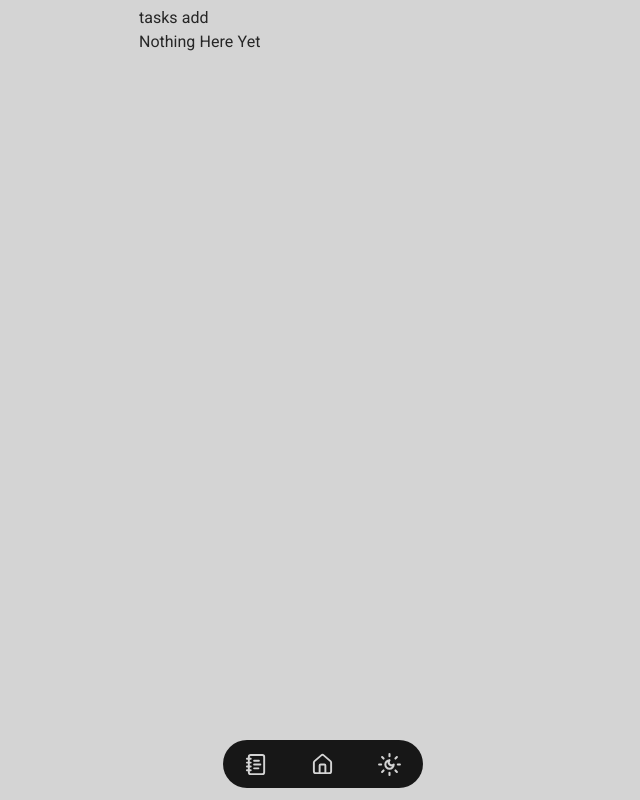
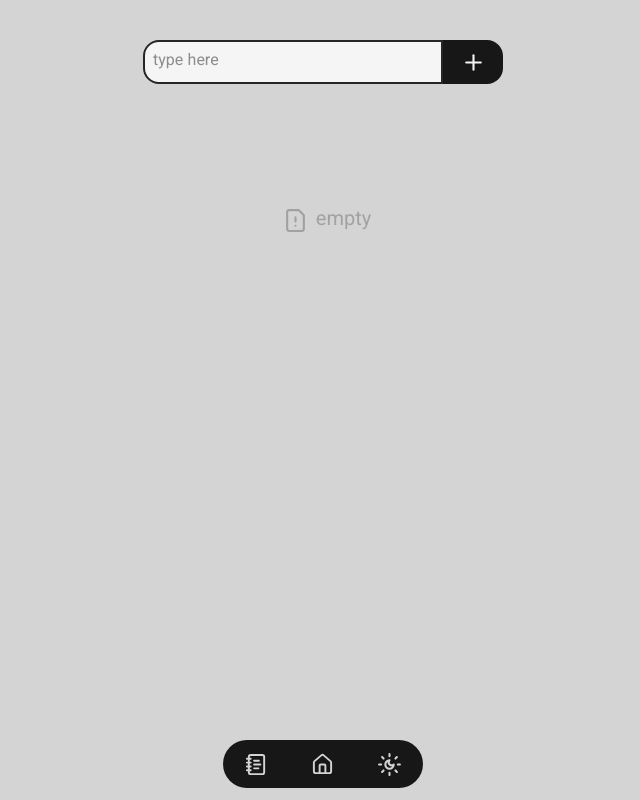
Before and after one commit to Awmiroosen/taskdone, a Next.js app: page /tasks in a window 1280 px wide. Shown: the whole page, without its empty margins (317-957 px from the left). Built offline with nearby package versions, Linux system fonts and the light colour scheme.

Commit message:
list input and tasks input added and some bug fixes and ui changes

```diff
--- a/src/app/tasks/[slug]/page.tsx
+++ b/src/app/tasks/[slug]/page.tsx
@@ -7,12 +7,25 @@ import { useTodo } from "@/store/todoStore";
 import TaskCard from "@/components/ui/TaskCard";
 import NotFound from "@/app/not-found";
 import Link from "next/link";
-import { LuChevronLeft } from "react-icons/lu";
+import { LuChevronLeft, LuPlus } from "react-icons/lu";
+import { useState } from "react";
 
 const ListPage = () => {
   const slug = usePathname();
-  const { lists } = useTodo();
+  const { lists, addTodo } = useTodo();
   const activeList = lists.find((list) => "/tasks/" + list.id === slug);
+
+  console.log(activeList?.todos);
+
+  const [inputValue, setInputValue] = useState<string>("");
+
+  const handleAdd = () => {
+    const iTitle = inputValue.trim();
+    if (iTitle && activeList) {
+      addTodo?.(activeList.id, iTitle);
+    }
+    setInputValue("");
+  };
 
   if (!activeList) {
     return <NotFound />;
@@ -25,11 +38,27 @@ const ListPage = () => {
           href="/tasks"
           className="bg-neutral-900 text-neutral-200 dark:bg-neutral-200 dark:text-neutral-900 px-2 py-1 rounded-2xl flex items-center"
         >
-          <LuChevronLeft />
+          <LuChevronLeft className="mb-1" />
           back
         </Link>
       </div>
-      <div className="my-4 grid grid-cols-2 gap-8">
+
+      <div className="w-full flex my-8 px-1">
+        <input
+          type="text"
+          placeholder="type here"
+          className="w-10/12 bg-neutral-100 dark:bg-neutral-900 focus:outline-0 border-2 rounded-l-2xl p-2"
+          onChange={(e) => setInputValue(e.target.value)}
+          value={inputValue}
+        />
+        <button
+          onClick={() => handleAdd()}
+          className="w-2/12 bg-neutral-900 dark:bg-neutral-100 text-neutral-100 dark:text-neutral-900 cursor-pointer flex justify-center items-center rounded-r-2xl"
+        >
+          <LuPlus size={25} />
+        </button>
+      </div>
+      <div className="my-4 grid grid-cols-1 gap-8">
         {activeList?.todos.map((todo) => (
           <TaskCard
             key={todo.id}
--- a/src/app/tasks/page.tsx
+++ b/src/app/tasks/page.tsx
@@ -2,16 +2,47 @@
 
 import ListCard from "@/components/ui/ListCard";
 import { useTodo } from "@/store/todoStore";
+import { useState } from "react";
+import { LuPlus, LuFileWarning } from "react-icons/lu";
 
 const Tasks = () => {
-  const { lists } = useTodo();
+  const { lists, addList } = useTodo();
+
+  const [inputValue, setInputValue] = useState<string>("");
+
+  const handleAdd = () => {
+    const listTitle = inputValue.trim();
+    if (listTitle) {
+      addList(listTitle);
+    }
+    setInputValue("");
+  };
 
   return (
-    <section className="p-2 ">
-      <div>tasks add</div>
+    <section className="p-2">
       <div>
+        <div className="w-full flex my-8 px-1">
+          <input
+            type="text"
+            placeholder="type here"
+            className="w-10/12 bg-neutral-100 dark:bg-neutral-900 focus:outline-0 border-2 rounded-l-2xl p-2"
+            onChange={(e) => setInputValue(e.target.value)}
+            value={inputValue}
+          />
+          <button
+            onClick={() => handleAdd()}
+            className="w-2/12 bg-neutral-900 dark:bg-neutral-100 text-neutral-100 dark:text-neutral-900 cursor-pointer flex justify-center items-center rounded-r-2xl"
+          >
+            <LuPlus size={25} />
+          </button>
+        </div>
+      </div>
+      <div className="flex flex-col gap-y-6">
         {lists.length === 0 ? (
-          <div>Nothing Here Yet</div>
+          <div className="w-full h-52 flex justify-center items-center text-xl text-neutral-400">
+            <LuFileWarning className="mx-2" size={25} />
+            empty
+          </div>
         ) : (
           lists.map((list) => (
             <ListCard
--- a/src/components/ui/ListCard.tsx
+++ b/src/components/ui/ListCard.tsx
@@ -13,6 +13,7 @@ import {
 
 import { TiStarOutline, TiStar } from "react-icons/ti";
 import Link from "next/link";
+
 
 const ListCard = ({
   id,
--- a/src/store/todoStore.ts
+++ b/src/store/todoStore.ts
@@ -14,7 +14,6 @@ export const useTodo = create<TodoStore>()(
       addList: (title) =>
         set((state) => ({
           lists: [
-            ...state.lists,
             {
               title,
               id: uuid(),
@@ -22,6 +21,7 @@ export const useTodo = create<TodoStore>()(
               todos: [],
               editedAt: new Date().toISOString(),
             },
+            ...state.lists,
           ],
         })),
 
@@ -54,15 +54,15 @@ export const useTodo = create<TodoStore>()(
               ? {
                   ...list,
                   todos: [
-                    ...list.todos,
                     {
                       title,
                       listTitle: list.title,
                       id: uuid(),
                       done: false,
-                      listId : listId,
+                      listId: listId,
                       editedAt: new Date().toISOString(),
                     },
+                    ...list.todos,
                   ],
                 }
               : list
--- /dev/null
+++ b/src/styles/cards.css
@@ -0,0 +1,5 @@
+.card:hover .cardBtn {
+  transform: scaleX(2rem);
+  position: absolute;
+  background: red;
+}
```
